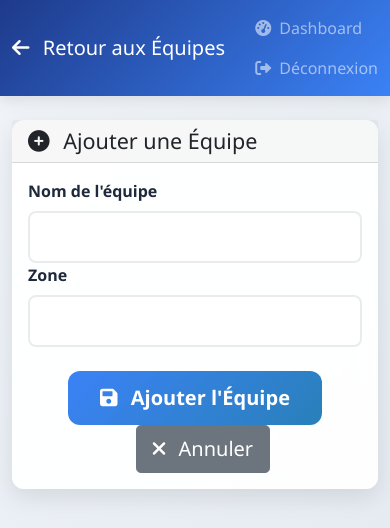
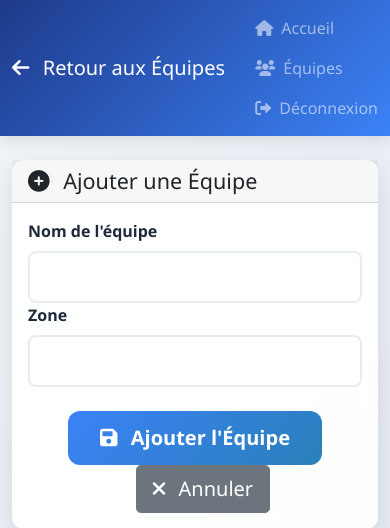
Before and after one commit to SySamba/designation_arbitre, a PHP site: page /ajouter_equipe.php in a window 390 px wide. Shown: the top 528 px of the page. Run offline with PHP 8.4, Linux system fonts and the light colour scheme; the visitor is signed in with stand-in values (Sample User, id 1).

Commit message:
first commit

```diff
--- a/ajouter_equipe.php
+++ b/ajouter_equipe.php
@@ -113,8 +113,12 @@ if ($_POST && isset($_POST['action']) && $_POST['action'] == 'ajouter_equipe') {
             </a>
             <div class="navbar-nav ms-auto">
                 <a class="nav-link" href="dashboard.php">
-                    <i class="fas fa-tachometer-alt me-1"></i>
-                    Dashboard
+                    <i class="fas fa-home me-1"></i>
+                    Accueil
+                </a>
+                <a class="nav-link" href="equipes.php">
+                    <i class="fas fa-users me-1"></i>
+                    Équipes
                 </a>
                 <a class="nav-link" href="logout.php">
                     <i class="fas fa-sign-out-alt me-1"></i>
```
Also changed, not shown: ajouter_arbitre.php (+6 -2 lines), arbitres.php (+6 -1 lines), equipes.php (+6 -1 lines).
